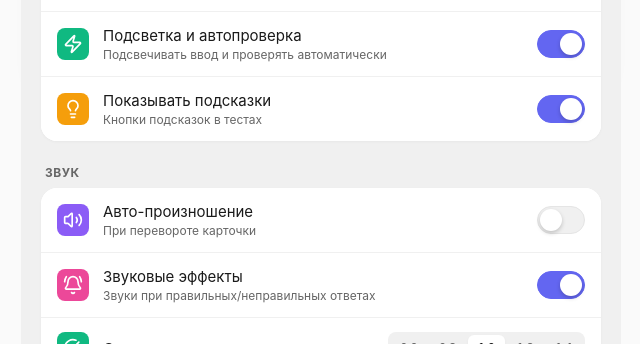
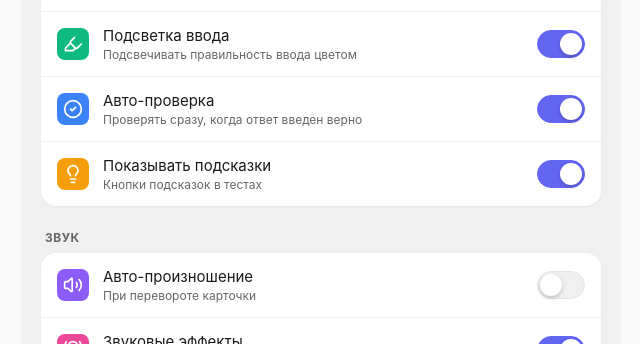
Before and after one commit to OvanesNumGet/EnglishTrainer, a website with bundled scripts: page index.html in a window 1280 px wide. Both pictures are taken after a click on the button 900 px from the left and 40 px from the top of the page. Shown: the part 456-800 px from the top of the page, without its empty margins (319-959 px from the left). Built offline with nearby package versions, Linux system fonts and the light colour scheme.

Commit message:
feat: new setting autoCheck instead of liveCheck

```diff
--- a/html/settings_menu.html
+++ b/html/settings_menu.html
@@ -87,20 +87,39 @@
                 </div>
             </div>
 
-            <!-- Live highlight + auto-check -->
+            <!-- Live highlight -->
             <div class="settings-item">
                 <div class="settings-item-left">
                     <div class="settings-icon icon-green">
-                        <i data-lucide="zap" style="width:20px;height:20px"></i>
+                        <i data-lucide="highlighter" style="width:20px;height:20px"></i>
                     </div>
                     <div class="settings-text-col">
-                        <span>Подсветка и автопроверка</span>
-                        <small>Подсвечивать ввод и проверять автоматически</small>
+                        <span>Подсветка ввода</span>
+                        <small>Подсвечивать правильность ввода цветом</small>
                     </div>
                 </div>
                 <div class="settings-item-right">
                     <label class="switch-toggle">
                         <input type="checkbox" id="settingLiveCheck" checked>
+                        <span class="slider-toggle"></span>
+                    </label>
+                </div>
+            </div>
+
+            <!-- Auto-Check (New) -->
+            <div class="settings-item">
+                <div class="settings-item-left">
+                    <div class="settings-icon icon-blue">
+                        <i data-lucide="check-circle-2" style="width:20px;height:20px"></i>
+                    </div>
+                    <div class="settings-text-col">
+                        <span>Авто-проверка</span>
+                        <small>Проверять сразу, когда ответ введен верно</small>
+                    </div>
+                </div>
+                <div class="settings-item-right">
+                    <label class="switch-toggle">
+                        <input type="checkbox" id="settingAutoCheck" checked>
                         <span class="slider-toggle"></span>
                     </label>
                 </div>
--- a/js/core/events/testInputs.js
+++ b/js/core/events/testInputs.js
@@ -201,7 +201,8 @@ const autoMovedForms = new Set();
  * This replaces pressing Enter to switch fields.
  */
 function maybeAutoFocusNextField(form) {
-    if (!isLiveCheckEnabled()) return;
+    // Decoupled from liveCheck (highlighting).
+    // Now purely based on correctness and the "Auto-Advance" setting.
     if (!state.settings?.autoAdvance) return;
 
     const checkBtn = document.getElementById('checkAnswer');
@@ -240,10 +241,11 @@ function maybeAutoFocusNextField(form) {
 
 /**
  * Auto-submit (call checkAnswer) when ALL required fields are exactly correct.
- * Controlled by setting "Подсветка и автопроверка".
+ * Controlled by setting "Авто-проверка" (Auto Check).
  */
 function maybeAutoSubmitIfAllCorrect() {
-    if (!isLiveCheckEnabled()) return;
+    // Check the new Auto-Check setting
+    if (state.settings?.autoCheck === false) return;
 
     const checkBtn = document.getElementById('checkAnswer');
     if (!isShown(checkBtn)) return; // already answered / showing result
--- a/js/state/progress.js
+++ b/js/state/progress.js
@@ -28,6 +28,7 @@ export function resetProgress() {
         dailyGoal: localStorage.getItem('setting_dailyGoal'),
         simpleMode: localStorage.getItem('setting_simpleMode'),
         autoAdvance: localStorage.getItem('setting_autoAdvance'),
+        autoCheck: localStorage.getItem('setting_autoCheck'),
         liveCheck: localStorage.getItem('setting_liveCheck'),
         showHints: localStorage.getItem('setting_showHints'),
         soundEffects: localStorage.getItem('setting_soundEffects'),
--- a/js/state/store.js
+++ b/js/state/store.js
@@ -95,6 +95,7 @@ export const state = {
         dailyGoal: readInt('setting_dailyGoal', 10) || 10,
         simpleMode: readJSON('setting_simpleMode', false) ?? false,
         autoAdvance: readJSON('setting_autoAdvance', true) ?? true,
+        autoCheck: readJSON('setting_autoCheck', true) ?? true,
         showHints: readJSON('setting_showHints', true) ?? true,
         soundEffects: readJSON('setting_soundEffects', true) ?? true,
         animSpeed: localStorage.getItem('setting_animSpeed') || 'normal',
--- a/js/ui/settings.js
+++ b/js/ui/settings.js
@@ -75,6 +75,7 @@ function syncSettingsUI() {
     setChecked('settingReduceMotion', 'reduceMotion');
     setChecked('settingSimpleMode', 'simpleMode');
     setChecked('settingAutoAdvance', 'autoAdvance');
+    setChecked('settingAutoCheck', 'autoCheck');
     setChecked('settingLiveCheck', 'liveCheck');
     setChecked('settingShowHints', 'showHints');
     setChecked('settingSoundEffects', 'soundEffects');
@@ -134,6 +135,7 @@ function bindSettingsUIOnce() {
     bindCheckbox('settingReduceMotion', 'reduceMotion');
     bindCheckbox('settingSimpleMode', 'simpleMode');
     bindCheckbox('settingAutoAdvance', 'autoAdvance');
+    bindCheckbox('settingAutoCheck', 'autoCheck');
     bindCheckbox('settingLiveCheck', 'liveCheck');
     bindCheckbox('settingShowHints', 'showHints');
     bindCheckbox('settingSoundEffects', 'soundEffects');
--- a/js/utils/toast.js
+++ b/js/utils/toast.js
@@ -180,6 +180,7 @@ export function showToast(type, title, message = '') {
     toast.setAttribute('role', 'status');
     toast.setAttribute('aria-live', 'polite');
 
+    // [-- NEVER DELETE THIS LINE --] data-lucide="check-circle" For lucide icons auto scraper
     const iconNames = {
         success: 'check-circle',
         error: 'x-circle',
```
